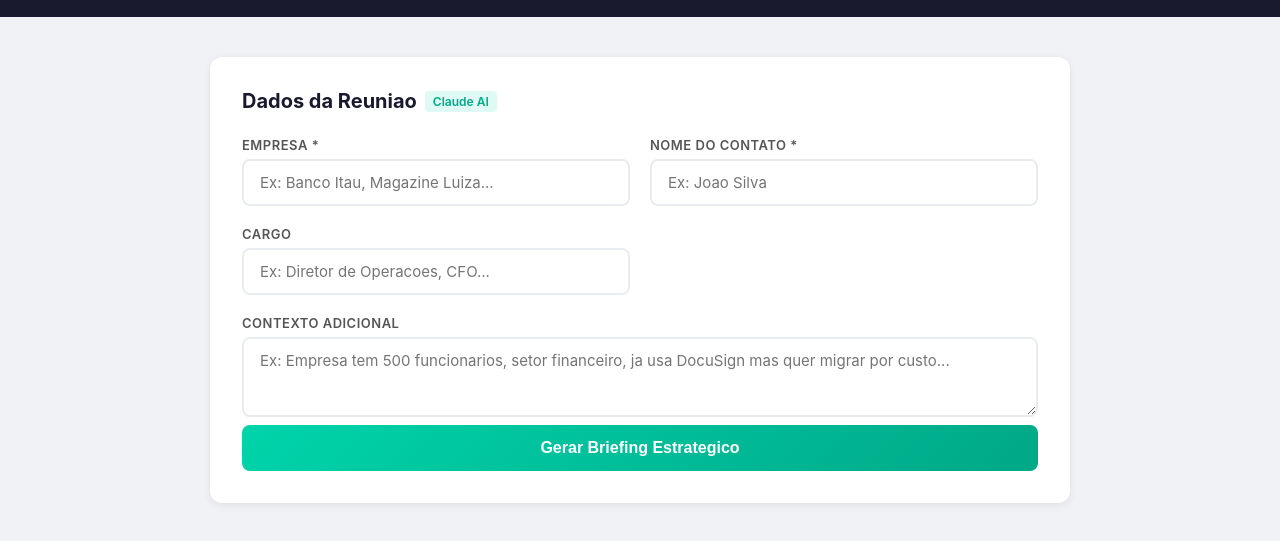
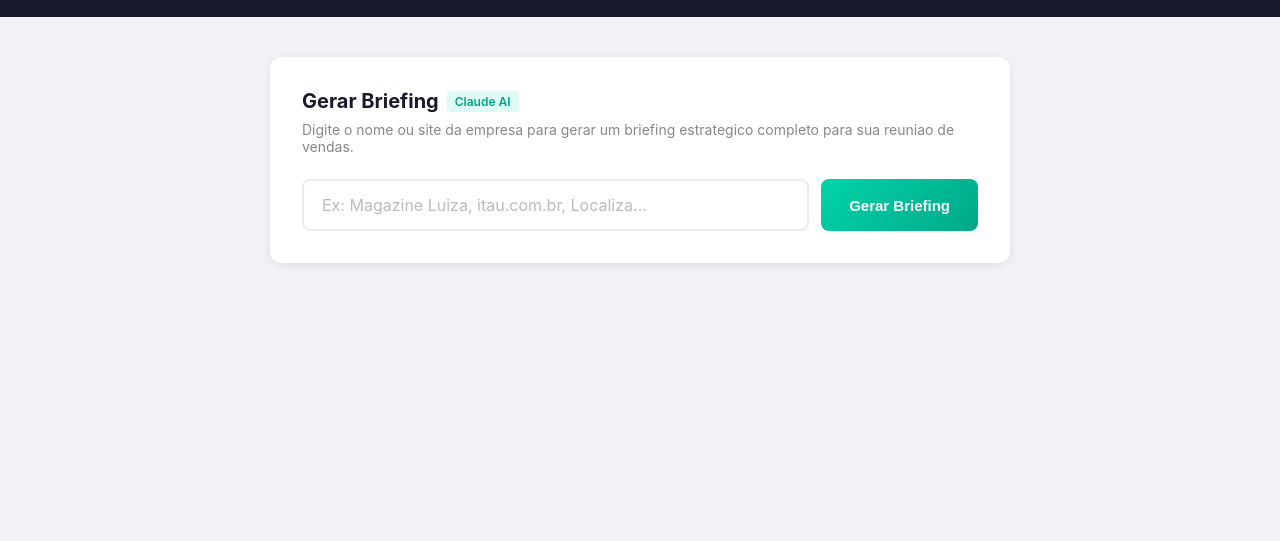
Before and after one commit to geraldoespindolajr-svg/zapsign-briefing, a plain HTML site: page public/index.html in a window 1280 px wide. Shown: the part 69-610 px from the top of the page. Drawn offline with Linux system fonts and the light colour scheme.

Commit message:
Update index.html

```diff
--- a/public/index.html
+++ b/public/index.html
@@ -10,22 +10,20 @@
     .header { background: #1a1a2e; color: white; padding: 20px 40px; display: flex; align-items: center; gap: 16px; }
     .header-logo { font-size: 24px; font-weight: 800; color: #00d4aa; }
     .header-subtitle { font-size: 14px; color: #aaa; }
-    .container { max-width: 900px; margin: 40px auto; padding: 0 20px; }
+    .container { max-width: 780px; margin: 40px auto; padding: 0 20px; }
     .card { background: white; border-radius: 12px; padding: 32px; box-shadow: 0 2px 8px rgba(0,0,0,0.08); margin-bottom: 24px; }
-    .card h2 { font-size: 20px; color: #1a1a2e; margin-bottom: 24px; display: flex; align-items: center; gap: 8px; }
-    .form-grid { display: grid; grid-template-columns: 1fr 1fr; gap: 20px; }
-    .form-group { display: flex; flex-direction: column; gap: 6px; }
-    .form-group.full { grid-column: 1 / -1; }
-    label { font-size: 13px; font-weight: 600; color: #555; text-transform: uppercase; letter-spacing: 0.5px; }
-    input, textarea { padding: 12px 16px; border: 2px solid #e8ecf0; border-radius: 8px; font-size: 15px; color: #333; transition: border-color 0.2s; font-family: inherit; }
-    input:focus, textarea:focus { outline: none; border-color: #00d4aa; }
-    textarea { resize: vertical; min-height: 80px; }
-    .btn { background: linear-gradient(135deg, #00d4aa, #00a887); color: white; border: none; padding: 14px 32px; border-radius: 8px; font-size: 16px; font-weight: 700; cursor: pointer; width: 100%; margin-top: 8px; transition: transform 0.2s, box-shadow 0.2s; }
+    .card h2 { font-size: 20px; color: #1a1a2e; margin-bottom: 8px; display: flex; align-items: center; gap: 8px; }
+    .card .description { font-size: 14px; color: #888; margin-bottom: 24px; }
+    .form-group { display: flex; gap: 12px; align-items: stretch; }
+    input[type="text"] { flex: 1; padding: 14px 18px; border: 2px solid #e8ecf0; border-radius: 8px; font-size: 16px; color: #333; transition: border-color 0.2s; font-family: inherit; }
+    input[type="text"]:focus { outline: none; border-color: #00d4aa; }
+    input[type="text"]::placeholder { color: #bbb; }
+    .btn { background: linear-gradient(135deg, #00d4aa, #00a887); color: white; border: none; padding: 14px 28px; border-radius: 8px; font-size: 15px; font-weight: 700; cursor: pointer; white-space: nowrap; transition: transform 0.2s, box-shadow 0.2s; }
     .btn:hover { transform: translateY(-1px); box-shadow: 0 4px 12px rgba(0,212,170,0.4); }
-    .btn:disabled { opacity: 0.6; cursor: not-allowed; transform: none; }
+    .btn:disabled { opacity: 0.6; cursor: not-allowed; transform: none; box-shadow: none; }
     .result { display: none; }
     .result.visible { display: block; }
-    .briefing-content { background: #f8fafc; border-radius: 8px; padding: 24px; font-size: 15px; line-height: 1.7; color: #333; white-space: pre-wrap; }
+    .briefing-content { background: #f8fafc; border-radius: 8px; padding: 24px; font-size: 15px; line-height: 1.8; color: #333; white-space: pre-wrap; }
     .loading { text-align: center; padding: 40px; color: #666; }
     .spinner { width: 40px; height: 40px; border: 3px solid #e0e0e0; border-top-color: #00d4aa; border-radius: 50%; animation: spin 0.8s linear infinite; margin: 0 auto 16px; }
     @keyframes spin { to { transform: rotate(360deg); } }
@@ -34,6 +32,7 @@
     .copy-btn { background: #f0f2f5; border: 1px solid #ddd; padding: 8px 16px; border-radius: 6px; cursor: pointer; font-size: 13px; color: #555; }
     .copy-btn:hover { background: #e0e4ea; }
     .result-header { display: flex; justify-content: space-between; align-items: center; margin-bottom: 16px; }
+    .empresa-label { font-size: 13px; font-weight: 700; color: #1a1a2e; background: #f0f2f5; padding: 4px 10px; border-radius: 4px; }
   </style>
 </head>
 <body>
@@ -46,28 +45,12 @@
 
   <div class="container">
     <div class="card">
-      <h2>Dados da Reuniao <span class="badge">Claude AI</span></h2>
-      <div class="form-grid">
-        <div class="form-group">
-          <label>Empresa *</label>
-          <input type="text" id="empresa" placeholder="Ex: Banco Itau, Magazine Luiza..." />
-        </div>
-        <div class="form-group">
-          <label>Nome do Contato *</label>
-          <input type="text" id="contato" placeholder="Ex: Joao Silva" />
-        </div>
-        <div class="form-group">
-          <label>Cargo</label>
-          <input type="text" id="cargo" placeholder="Ex: Diretor de Operacoes, CFO..." />
-        </div>
-        <div class="form-group full">
-          <label>Contexto Adicional</label>
-          <textarea id="contexto" placeholder="Ex: Empresa tem 500 funcionarios, setor financeiro, ja usa DocuSign mas quer migrar por custo..."></textarea>
-        </div>
+      <h2>Gerar Briefing <span class="badge">Claude AI</span></h2>
+      <p class="description">Digite o nome ou site da empresa para gerar um briefing estrategico completo para sua reuniao de vendas.</p>
+      <div class="form-group">
+        <input type="text" id="empresa" placeholder="Ex: Magazine Luiza, itau.com.br, Localiza..." autocomplete="off" />
+        <button class="btn" id="generateBtn" onclick="generateBriefing()">Gerar Briefing</button>
       </div>
-      <button class="btn" id="generateBtn" onclick="generateBriefing()">
-        Gerar Briefing Estrategico
-      </button>
     </div>
 
     <div class="card result" id="resultCard">
@@ -77,7 +60,7 @@
       </div>
       <div id="briefingResult" style="display:none">
         <div class="result-header">
-          <h2>Briefing Gerado</h2>
+          <h2>Briefing: <span class="empresa-label" id="empresaLabel"></span></h2>
           <button class="copy-btn" onclick="copyBriefing()">Copiar</button>
         </div>
         <div class="briefing-content" id="briefingContent"></div>
@@ -87,14 +70,15 @@
   </div>
 
   <script>
+    document.getElementById('empresa').addEventListener('keydown', function(e) {
+      if (e.key === 'Enter') generateBriefing();
+    });
+
     async function generateBriefing() {
       const empresa = document.getElementById('empresa').value.trim();
-      const contato = document.getElementById('contato').value.trim();
-      const cargo = document.getElementById('cargo').value.trim();
-      const contexto = document.getElementById('contexto').value.trim();
 
-      if (!empresa || !contato) {
-        alert('Por favor, preencha pelo menos Empresa e Contato.');
+      if (!empresa) {
+        document.getElementById('empresa').focus();
         return;
       }
 
@@ -110,12 +94,13 @@
       loading.style.display = 'block';
       briefingResult.style.display = 'none';
       errorMsg.style.display = 'none';
+      resultCard.scrollIntoView({ behavior: 'smooth' });
 
       try {
         const response = await fetch('/api/briefing', {
           method: 'POST',
           headers: { 'Content-Type': 'application/json' },
-          body: JSON.stringify({ empresa, contato, cargo, contexto })
+          body: JSON.stringify({ empresa })
         });
 
         const data = await response.json();
@@ -126,15 +111,15 @@
 
         loading.style.display = 'none';
         briefingResult.style.display = 'block';
+        document.getElementById('empresaLabel').textContent = empresa;
         document.getElementById('briefingContent').textContent = data.briefing;
-        resultCard.scrollIntoView({ behavior: 'smooth' });
       } catch (error) {
         loading.style.display = 'none';
         errorMsg.style.display = 'block';
         errorMsg.textContent = 'Erro: ' + error.message;
       } finally {
         btn.disabled = false;
-        btn.textContent = 'Gerar Briefing Estrategico';
+        btn.textContent = 'Gerar Briefing';
       }
     }
 
```
